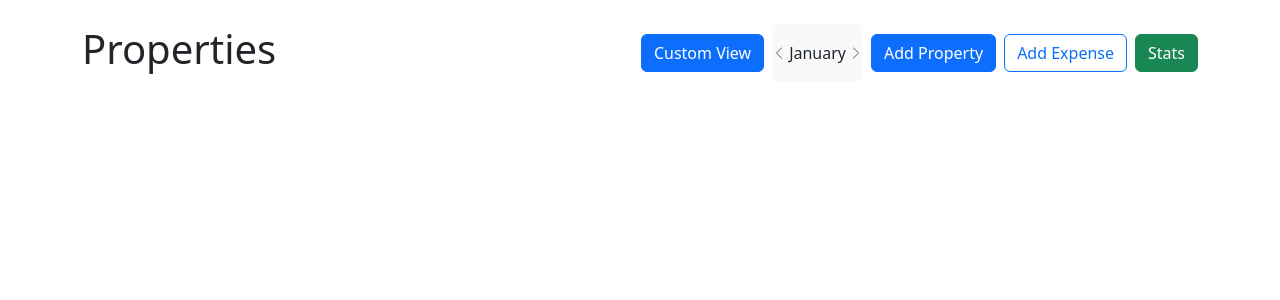
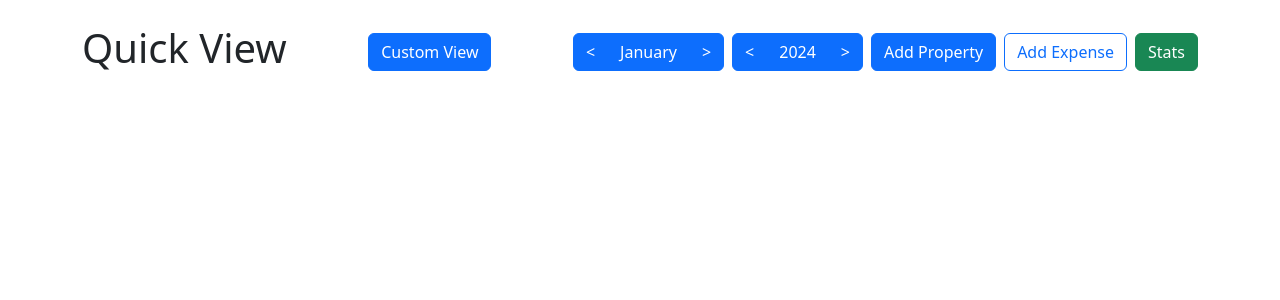
Before and after one commit to KianJen/Property-mgmt, a React (Create React App) app: page / in a window 1280 px wide. Shown: the top 300 px of the page. Built offline with nearby package versions, Linux system fonts and the light colour scheme.

Commit message:
quick view done

```diff
--- a/src/pages/Aggr.js
+++ b/src/pages/Aggr.js
@@ -16,7 +16,7 @@ function Aggr(){
     const [propertyStatsModalBudgetId, setPropertyStatsModalBudgetId] = useState()
     const [addExpenseModalBudgetId, setAddExpenseModalBudgetId] = useState()
     const [addExpenseModalMonthIndex, setAddExpenseModalMonthIndex] = useState()
-    const { budgets,  getAggExpenses, getAggNegatives,months,years, addMonth, addYear, Aggregate} = useBudgets()
+    const { budgets,  getAggExpenses, getAggNegatives,months,years, addMonth, addYear, Aggregate, currentYears, currentMonths} = useBudgets()
 
     const [propertyStatsModalMonthIndex,setPropertyStatsModalMonthIndex] = useState()
     const currentYearRef = useRef()
@@ -28,6 +28,7 @@ function Aggr(){
       }
 
     //card with dropdown for top expenses
+    // add total
         return(
 
             <>
@@ -39,6 +40,16 @@ function Aggr(){
                                     <Link to='/' className="me-auto">
                                         <Button>Home</Button>
                                     </Link>
+                                    <Card>
+                                        <CardBody>
+                                            {currentYears}
+                                        </CardBody>
+                                    </Card>
+                                    <Card>
+                                        <CardBody>
+                                            {currentMonths}
+                                        </CardBody>
+                                    </Card>
                                     <Dropdown className="d-inline mx-2" autoClose={false}>
                                         <Dropdown.Toggle>
                                         Year(s)
--- a/src/pages/Home.js
+++ b/src/pages/Home.js
@@ -1,6 +1,6 @@
 
 import 'bootstrap/dist/css/bootstrap.min.css';
-import { Button, Stack, useAccordionButton } from 'react-bootstrap';
+import { Button, ButtonGroup, Stack, useAccordionButton } from 'react-bootstrap';
 import Container from 'react-bootstrap/Container'
 import BudgetCard from './components/BudgetCard';
 import { Carousel, CarouselItem, Card, CardBody } from 'react-bootstrap';
@@ -24,37 +24,89 @@ export default function Home() {
   const [showViewStatsModal, setShowViewStatsModal] = useState(false)
   const [viewExpensesModalBudgetId, setViewExpensesModalBudgetId] = useState()
   const [viewExpensesModalMonthIndex, setViewExpensesModalMonthIndex] = useState()
+  const [viewExpensesModalYearIndex, setViewExpenseModalYearIndex] = useState()
   const [totalMonthIndex, setTotalMonthIndex] = useState()
+  const [totalYearIndex, setTotalYearIndex] = useState()
   const [propertyStatsModalBudgetId, setPropertyStatsModalBudgetId] = useState()
   const [addExpenseModalBudgetId, setAddExpenseModalBudgetId] = useState()
   const [addExpenseModalMonthIndex, setAddExpenseModalMonthIndex] = useState()
-  const { budgets, getBudgetExpenses, getBudgetNegatives, months} = useBudgets()
-  const [index, setIndex] = useState(0)
+  const { budgets, getBudgetExpenses, getBudgetNegatives, months, years} = useBudgets()
+
+  let [cindex,setcindex] = useState(0)
+  let [yindex,setyindex] = useState(0)
   let [mon, setMon] = useState(0)
   const [propertyStatsModalMonthIndex,setPropertyStatsModalMonthIndex] = useState()
+  const [propertyStatsModalYearIndex, setPropertyStatsModalYearIndex] = useState()
 
   function openAddExpenseModal(budgetId) {
     setShowAddExpenseModal(true)
     setAddExpenseModalBudgetId(budgetId)
   }
+  const right = ">"
+  const left = "<"
 
+  function moveLeft(){
+    if(cindex == 0){
+      setcindex(11)
+      cindex = 11
+    } else {
+      setcindex(cindex - 1)
+      cindex--
+    }
+    setMon(cindex)
+    setTotalMonthIndex(cindex)
+    setAddExpenseModalMonthIndex(cindex)
+
+  }
+
+  function moveRight(){
+    if(cindex == 11){
+      setcindex(0)
+      cindex = 0
+    } else {
+      setcindex(cindex + 1)
+      cindex++
+    }
+    setMon(cindex)
+    setTotalMonthIndex(cindex)
+    setAddExpenseModalMonthIndex(cindex)
+
+  }
+
+  function ymoveLeft(){
+    if(yindex == 0){
+      setyindex(years.length - 1)
+      yindex = years.length - 1
+    } else {
+      setyindex(yindex - 1)
+      yindex--
+    }
+    //setMon(yindex)
+    setTotalYearIndex(yindex)
+    setViewExpenseModalYearIndex(yindex)
+    setPropertyStatsModalYearIndex(yindex)
+  }
+
+  function ymoveRight(){
+    if(yindex == (years.length - 1)){
+      setyindex(0)
+      yindex = 0
+    } else {
+      setyindex(yindex + 1)
+      yindex++
+    }
+    //setMon(yindex)
+    setTotalYearIndex(yindex)
+    setViewExpenseModalYearIndex(yindex)
+    setPropertyStatsModalYearIndex(yindex)
+  }
+  /*
   const handleSelect = (selectedIndex) => {
     setIndex(selectedIndex)
     setMon(selectedIndex)
     setTotalMonthIndex(selectedIndex)
     setAddExpenseModalMonthIndex(selectedIndex)
-
-  }
-
-  return ( //mb4 is bottom margin my4 top margin, me-auto is left side
-    <>
-      <Container className='my-4'>
-        <Stack direction="horizontal" gap="2" className="mb-4">
-          <h1 className="me-auto">Properties</h1>
-          <Link to="/aggr">
-              <Button className='me-auto'>Custom View</Button>
-          </Link>
-          <Carousel activeIndex={index} onSelect={handleSelect} controls wrap variant='dark' interval={null} slide={null}>
+    <Carousel activeIndex={index} onSelect={handleSelect} controls wrap variant='dark' interval={null} slide={null}>
 
             {months.map(month =>
               <CarouselItem>
@@ -64,6 +116,28 @@ export default function Home() {
               </CarouselItem>
               )}
           </Carousel>
+
+  }
+  */
+  return ( //mb4 is bottom margin my4 top margin, me-auto is left side
+    <>
+      <Container className='my-4'>
+        <Stack direction="horizontal" gap="2" className="mb-4">
+          <h1 className="me-auto">Quick View</h1>
+          <Link to="/aggr" className='me-auto'>
+              <Button>Custom View</Button>
+          </Link>
+          <ButtonGroup>
+            <Button onClick={moveLeft}>{left}</Button>
+            <Button>{months[cindex]}</Button>
+            <Button onClick={moveRight}>{right}</Button>
+          </ButtonGroup>
+          <ButtonGroup>
+            <Button onClick={ymoveLeft}>{left}</Button>
+            <Button>{years[yindex]}</Button>
+            <Button onClick={ymoveRight}>{right}</Button>
+          </ButtonGroup>
+
           <Button variant="primary" onClick={() => setShowAddBudgetModal(true)}>Add Property</Button>
           <Button variant="outline-primary" onClick={openAddExpenseModal}>Add Expense</Button>
           <Button variant="success" onClick={() => {setShowViewStatsModal(true)}}>Stats</Button>
@@ -80,12 +154,13 @@ export default function Home() {
         >
           {budgets.map(budget => {
 
-            let amount = getBudgetExpenses(budget.id,mon).reduce((total,expense) => total
+            let amount = getBudgetExpenses(budget.id,mon).filter(expense => expense.year == years[yindex]).reduce((total,expense) => total
             + expense.amount, 0)
 
             let neg = 0
-            neg = getBudgetNegatives(budget.id,mon).reduce((tot,exp) => tot
+            neg = getBudgetNegatives(budget.id,mon).filter(expense => expense.year == years[yindex]).reduce((tot,exp) => tot
             + exp.amount, 0)
+
             return (
 
               <BudgetCard
@@ -104,6 +179,7 @@ export default function Home() {
 
           <TotalBudgetCard
             monthIndex={totalMonthIndex}
+            yearIndex={totalYearIndex}
             />
         </div>
       </Container>
@@ -121,6 +197,7 @@ export default function Home() {
 
         budgetId={viewExpensesModalBudgetId}
         monthIndex={viewExpensesModalMonthIndex}
+        yearIndex={viewExpensesModalYearIndex}
         handleClose={() => setViewExpensesModalBudgetId()}
       />
       <ViewStatsModal
@@ -131,6 +208,7 @@ export default function Home() {
 
         budgetId={propertyStatsModalBudgetId}
         monthIndex={propertyStatsModalMonthIndex}
+        yearIndex={propertyStatsModalYearIndex}
         handleClose={() => setPropertyStatsModalBudgetId()}
       />
     </>
--- a/src/pages/components/BudgetCard.js
+++ b/src/pages/components/BudgetCard.js
@@ -20,7 +20,7 @@ export default function BudgetCard({
     }
 
     return( //dflex spaces title and number
-        <Card className={classNames.join(" ")}>
+        <Card className={classNames.join(" ")} border="primary">
             <Card.Body>
                 <Card.Title className="d-flex justify-content-between
                 align-items-baseline fw-normal mb-3">
--- a/src/pages/components/PropertyStatsModal.js
+++ b/src/pages/components/PropertyStatsModal.js
@@ -3,8 +3,8 @@ import {  useBudgets } from "../contexts/BudgetsContext"
 import BudgetCard from "./BudgetCard"
 //
 //fix shared stats
-export default function ViewPropertyStatsModal({ handleClose, budgetId, monthIndex}) {
-    const { getBudgetExpenseTypes, types, budgets,getBudgetExpenses, getMonthExpenses, expenses} = useBudgets()
+export default function ViewPropertyStatsModal({ handleClose, budgetId, monthIndex, yearIndex}) {
+    const { getBudgetExpenseTypes, types, years } = useBudgets()
     //const budget = budgets.find(b => b.id === budgetId)
 
 
@@ -43,7 +43,7 @@ export default function ViewPropertyStatsModal({ handleClose, budgetId, monthInd
                 <Modal.Body>
                    <Stack direction="vertical" gap="3">
                         {types.map(type => {
-                            const amount = getBudgetExpenseTypes(budgetId,type,monthIndex).reduce((total,expense) => total
+                            const amount = getBudgetExpenseTypes(budgetId,type,monthIndex).filter(expense => expense.year == years[yearIndex]).reduce((total,expense) => total
                             + expense.amount, 0)
                             return (
 
--- a/src/pages/components/TotalBudgetCard.js
+++ b/src/pages/components/TotalBudgetCard.js
@@ -1,9 +1,9 @@
 import { useBudgets } from "../contexts/BudgetsContext";
 import BudgetCard from "./BudgetCard";
 
-export default function TotalBudgetCard({monthIndex}) {
-    const {getMonthExpenses} = useBudgets()
-    const exp = getMonthExpenses(monthIndex)
+export default function TotalBudgetCard({monthIndex, yearIndex}) {
+    const {getMonthExpenses, years} = useBudgets()
+    const exp = getMonthExpenses(monthIndex).filter(expense => expense.year === years[yearIndex])
     const amount = exp.reduce((total, expense ) => total + expense.amount,0)
     const max = exp.filter(expense => expense.amount < 0).reduce((total, expense ) => total + expense.amount,0)
     if (max === 0) return null //show?
--- a/src/pages/components/ViewExpensesModal.js
+++ b/src/pages/components/ViewExpensesModal.js
@@ -2,11 +2,11 @@ import { Button, Modal, Stack } from "react-bootstrap"
 import { currencyFormatter } from "../../utils"
 import { UNCATEGORIZED_BUDGET_ID, useBudgets } from "../contexts/BudgetsContext"
 
-export default function ViewExpensesModal({budgetId, handleClose, monthIndex }) {
+export default function ViewExpensesModal({budgetId, handleClose, monthIndex, yearIndex }) {
 
-    const { getBudgetExpenses, budgets, deleteBudget, deleteExpense, months } = useBudgets()
+    const { getBudgetExpenses, budgets, deleteBudget, deleteExpense, months, years } = useBudgets()
 
-    const expenses = getBudgetExpenses(budgetId,monthIndex)
+    const expenses = getBudgetExpenses(budgetId,monthIndex).filter(expense => expense.year == years[yearIndex])
 
     const budget = UNCATEGORIZED_BUDGET_ID === budgetId ? //if uncat
 
```
